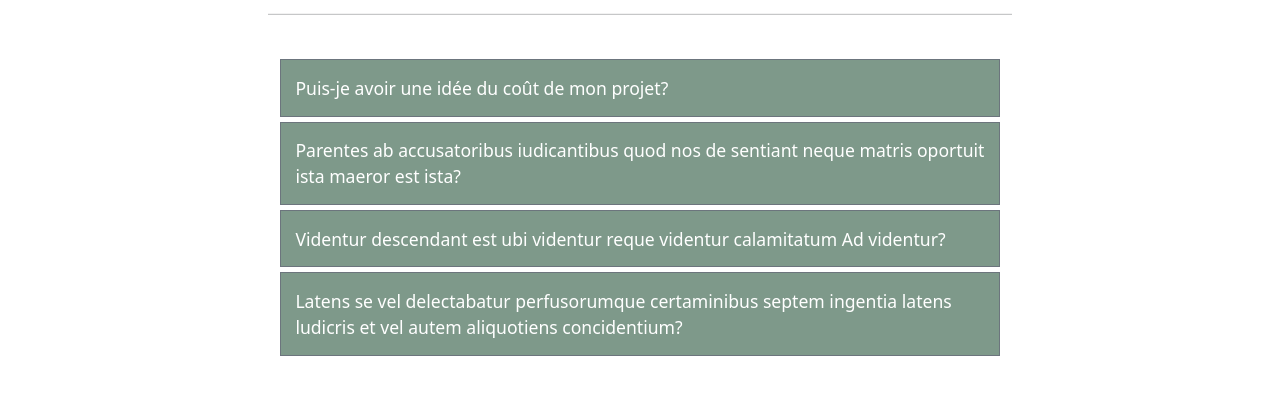
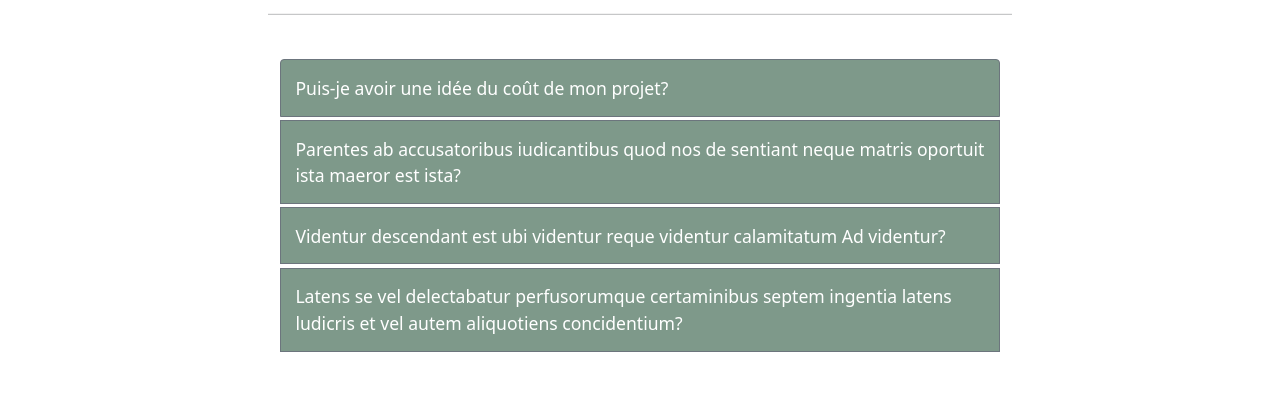
Before and after one commit to Charlene76140/norImmo, a website built with Parcel: page FAQ.html in a window 1280 px wide. Shown: the part 316-713 px from the top of the page. Built offline with nearby package versions, Linux system fonts and the light colour scheme.

Commit message:
modify code because there are error on w3c

```diff
--- a/FAQ.html
+++ b/FAQ.html
@@ -66,32 +66,28 @@
       <hr>
       <article class="container-fluid sizeArticle">
         <ul class="list-group">
-          <div class="sizeDiv">
           <li class="list-group-item border border-secondary questions sizeLi colorQuestion"> Puis-je avoir une idée du coût de mon projet?</li>
           <!--answer are hidden by default-->
           <div class= "answerHidden sizeAnswer">
             <p class ="list-group-item">Vous pouvez utiliser notre <a href="#">simulateur</a> afin d'avoir une estimation du coût total du projet. Si besoin nos équipes se tiennent à votre disposition</p>
           </div>
-          </div>
-          <div class="sizeDiv">
+
           <li class="list-group-item border border-secondary questions sizeLi colorQuestion"> Parentes ab accusatoribus iudicantibus quod nos de sentiant neque matris oportuit ista maeror est ista?</li>
           <!--answer are hidden by default-->
           <div class= "answerHidden sizeAnswer">
             <p class ="list-group-item">In Campanam aurigarum fragosis latent minutias theatralium suspendit fragosis aurigarum aurigarum ad Campanam non aut delicta sono equorumque Catulus delicta turba ab spiritu Campanam lucis praecipua. </p>
           </div>
-          </div>
-          <div class="sizeDiv">
+
           <li class="list-group-item border border-secondary questions sizeLi colorQuestion">Videntur descendant est ubi videntur reque videntur calamitatum Ad videntur?</li>
           <!--answer are hidden by default-->
           <div class= "answerHidden sizeAnswer">
             <p class ="list-group-item">Suffragatione templum quo lege fatidicum familiarem operiebat Serenianus incertum rettulimus ad ignavia misisse caput imperium expresse et quaeritatum et rettulimus. </p>
           </div>
-          </div>
-          <div class="sizeDiv">
+
           <li class="list-group-item  border border-secondary questions sizeLi colorQuestion">Latens se vel delectabatur perfusorumque certaminibus septem ingentia latens ludicris et vel autem aliquotiens concidentium?</li>
+          <!--answer are hidden by default-->
           <div class= "answerHidden sizeAnswer">
             <p class ="list-group-item">Reductus ad ut Scipioni et quidem sensum tam potius sociis. Ignavia misisse caput imperium expresse et quaeritatum et rettulimus.</p>
-            </div>
           </div>
         </ul>
       </article>
--- a/css/main_Cha.css
+++ b/css/main_Cha.css
@@ -1,4 +1,5 @@
 /*-------------------General rules---------------*/
+
 /*by default answers are hidden*/
 .answerHidden{
     display: none;
@@ -10,6 +11,7 @@
 
 .sizeLi{
     padding: 5%;
+    margin-bottom: 0.5%;
 }
 
 .sizeAnswer{
@@ -19,12 +21,9 @@
 .colorQuestion{
     background-color: #7e998a;
     color: white;
-
 }
 
-.sizeDiv{
-    margin-bottom: 1%;
-}
+
 /*-------------------Ipad Version------------------*/
 @media screen and (min-width: 768px){
     .sizeSectionIpadAndComputer{
```
Lines whose indentation alone changed are shown as unchanged.
